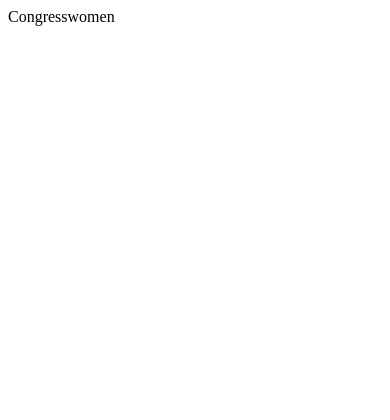
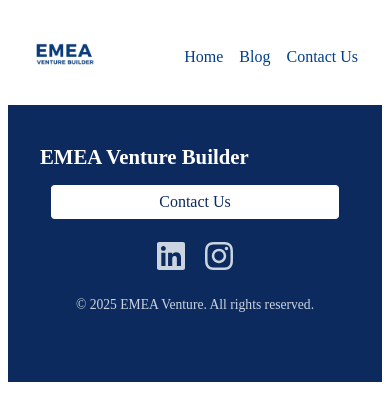
Before and after one commit to GavinCartier/congresswomen, a React (Vite) app: page / in a window 390 px wide. Shown: the top 420 px of the page. Built offline with nearby package versions, Linux system fonts and the light colour scheme.

Commit message:
header and footer

```diff
--- a/package.json
+++ b/package.json
@@ -11,7 +11,9 @@
   },
   "dependencies": {
     "react": "^19.1.0",
-    "react-dom": "^19.1.0"
+    "react-dom": "^19.1.0",
+    "react-icons": "^5.5.0",
+    "react-router-dom": "^7.7.0"
   },
   "devDependencies": {
     "@eslint/js": "^9.30.1",
--- a/src/App.jsx
+++ b/src/App.jsx
@@ -1,10 +1,16 @@
+import Header from "./components/header.jsx";
+import Footer from "./components/footer.jsx";
+
+import { BrowserRouter as Router, Routes, Route } from 'react-router-dom';
+
 function App() {
 
   return (
     <>
-      <div>
-        Congresswomen
-      </div>
+      <Router>
+        <Header />
+        <Footer />
+      </Router>
     </>
   )
 }
--- /dev/null
+++ b/src/components/footer.jsx
@@ -0,0 +1,32 @@
+import React from 'react';
+import { Link } from 'react-router-dom';
+import styles from './footer.module.css';
+import { FaLinkedin, FaInstagram } from 'react-icons/fa';
+
+function Footer() {
+  return (
+    <footer className={styles.footer}>
+  <div className={styles.footerContent}>
+    <div className={styles.top}>
+      <Link to="/" className={styles.logo}>EMEA Venture Builder</Link>
+    </div>
+
+    <div className={styles.bottom}>
+      <Link to="/contact" className={styles.contactButton}>Contact Us</Link>
+      <div className={styles.socialIcons}>
+        <a href="https://www.linkedin.com/company/emea-venture/" target="_blank" rel="noopener noreferrer">
+          <FaLinkedin className={styles.icon} />
+        </a>
+        <a href="https://www.instagram.com/speaker_nema/" target="_blank" rel="noopener noreferrer">
+          <FaInstagram className={styles.icon} />
+        </a>
+      </div>
+      <p className={styles.copyright}>© 2025 EMEA Venture. All rights reserved.</p>
+      </div>
+
+  </div>
+</footer>
+  );
+}
+
+export default Footer;
--- /dev/null
+++ b/src/components/footer.module.css
@@ -0,0 +1,106 @@
+.footer {
+    background-color: #0c2a5d;
+    color: #fff;
+    padding: 2.5rem 1rem;
+  }
+
+  .footerContent {
+  max-width: 1200px;
+  padding: 0 1rem;
+  margin: 0 auto;
+  display: flex;
+  flex-direction: column;
+  align-items: center;
+  flex-wrap: wrap;
+}
+
+  .logo {
+    color: white;
+    font-weight: bold;
+    text-decoration: none;
+    font-size: 1.3rem;
+  }
+
+  .top {
+    display: flex;
+    flex-direction: column;
+    align-items:left;
+    gap: 1.5rem;
+    width: 100%
+  }
+
+  .bottom {
+  display: flex;
+  flex-direction: row;
+  gap: 0.3rem;
+  justify-content: space-between;
+  align-items: center;
+  width: 100%;
+  margin: 1rem 0; /* Only vertical margin */
+}
+
+  .right {
+    display: flex;
+    align-items: center;
+    gap: 1.2rem;
+  }
+
+  .socialIcons {
+    display: flex;
+    gap: 1.0rem;
+    margin-left: 6.0rem;
+  }
+
+  .icon {
+    color: #cbd5e1;
+    font-size: 2.0rem;
+    transition: color 0.3s ease;
+  }
+
+  .icon:hover {
+    color: #ffffff;
+  }
+
+  .contactButton {
+    background-color: #ffffff;
+    color: #0c2a5d;
+    padding: 0.5rem 1.2rem;
+    border-radius: 4px;
+    text-decoration: none;
+    font-weight: 500;
+    transition: background-color 0.3s ease, color 0.3s ease;
+    text-align: center;
+  }
+
+  .contactButton:hover {
+    background-color: #cce4ff;
+    color: #023e8a;
+  }
+
+  .copyright {
+    font-size: 0.85rem;
+    color: #cbd5e1;
+  }
+
+  @media screen and (max-width: 768px) {
+    .bottom {
+      flex-direction: column;
+      align-items: center;
+      text-align: center;
+    }
+
+    .contactButton {
+      width: 100%;
+      max-width: 250px;
+      margin-bottom: 1rem;
+    }
+
+    .copyright {
+      text-align: center;
+      margin-top: 1rem;
+    }
+
+    .socialIcons {
+      margin-left: 0;
+    }
+  }
--- /dev/null
+++ b/src/components/header.jsx
@@ -0,0 +1,23 @@
+import React from 'react';
+import { Link } from 'react-router-dom';
+import styles from './header.module.css';
+import Logo from '../assets/emea_venture_logo.png'; // adjust path if needed
+
+
+function Header() {
+    return (
+    <header className={styles.header}>
+      <div className={styles.logo}>
+      <Link to="/">
+  <img src={Logo} alt="EMEA Venture Logo" className={styles.logoImage} />
+</Link>
+      </div>
+      <nav className={styles.nav}>
+        <Link to="/" className={styles.navLink}>Home</Link>
+        <Link to="/blog" className={styles.navLink}>Blog</Link>
+        <Link to="/contact" className={styles.navLink}>Contact Us</Link>
+      </nav>
+    </header>
+    );
+}
+export default Header;
--- /dev/null
+++ b/src/components/header.module.css
@@ -0,0 +1,64 @@
+.header {
+  background-color: #fff;
+  padding-left: 2.5rem;
+  padding-right: 2.5rem;
+  color: #023E8A;
+  display: flex;
+  justify-content: space-between;
+  align-items: center;
+}
+
+.logo a {
+  font-weight: bold;
+  color: #023E8A;
+  text-decoration: none;
+  font-size: 1.2rem;
+}
+
+.logoImage {
+  height: 120px;
+  width: auto;
+}
+
+.nav {
+  display: flex;
+  gap: 40px;
+}
+
+.navLink {
+  color: #023E8A;
+  text-decoration: none;
+  font-weight: 500;
+}
+
+.navLink:hover {
+  text-decoration: underline;
+}
+
+@media screen and (max-width: 768px) {
+  .header {
+    flex-direction: row; /* ✅ Keep row layout */
+    align-items: center;
+    justify-content: space-between;
+    flex-wrap: wrap;
+    padding: 1rem 1.5rem;
+  }
+
+  .logoImage {
+    height: 60px;
+  }
+
+  .nav {
+    display: flex;
+    flex-direction: row;
+    gap: 1rem;
+    flex: 1;
+    justify-content: flex-end; /* ✅ Push links to the right */
+    flex-wrap: wrap;
+  }
+
+  .navLink {
+    font-size: 1rem;
+    white-space: nowrap;
+  }
+}
```
Also changed, not shown: src/assets/emea_venture_logo.png (added), 1 other file (tests, documents, lock files or other folders).
